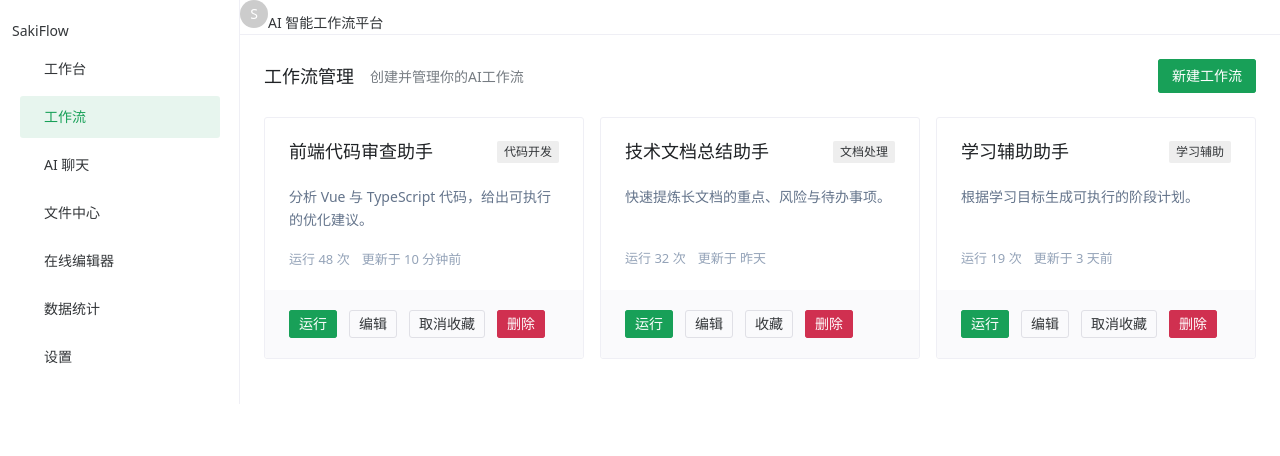
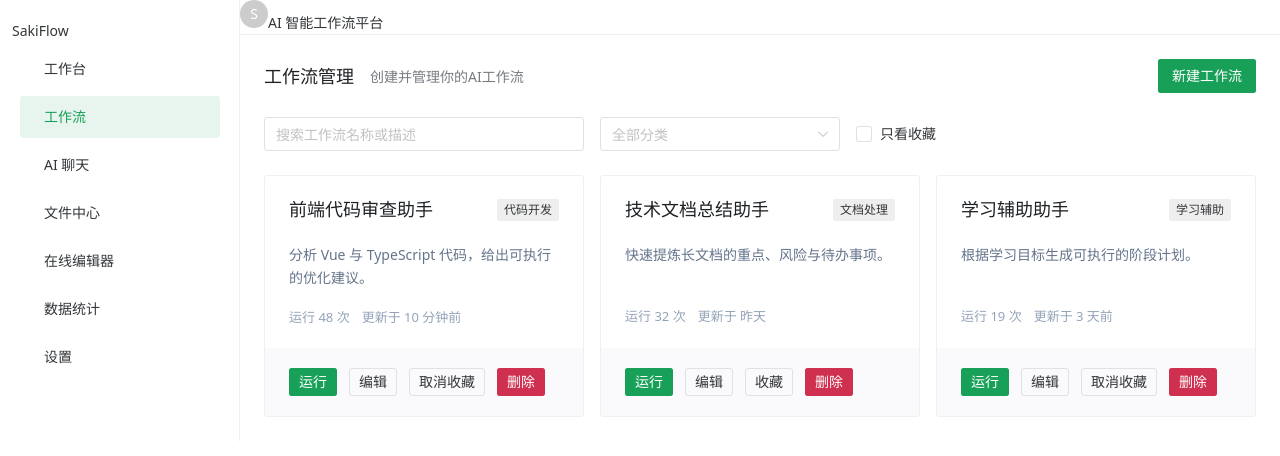
Before and after one commit to Azusa010/SakiFlow, a Vue app: page /workflow in a window 1280 px wide. Shown: the top 456 px of the page. Built offline with nearby package versions, Linux system fonts and the light colour scheme; sample sign-in values are in the browser's storage; the HTML template or start-up script is replaced by a standard one.

Commit message:
feat: 添加工作流筛选功能，支持按名称、描述和分类搜索；优化工作流管理界面

```diff
--- a/src/views/Dashboard.vue
+++ b/src/views/Dashboard.vue
@@ -12,6 +12,19 @@
         </NCard>
       </NGridItem>
     </NGrid>
+
+    <NCard title="快捷入口">
+      <div class="quick-actions">
+        <NButton type="primary" @click="handleQuickEntry('/workflow')">创建工作流</NButton>
+        <NButton @click="handleQuickEntry('/chat')">开始 AI 对话</NButton>
+        <NButton @click="handleQuickEntry('/files')">上传文件</NButton>
+        <NButton @click="handleQuickEntry('/editor')">打开编辑器</NButton>
+      </div>
+    </NCard>
+
+    <NCard title="近 7 天 AI 使用趋势">
+      <ChartPanel :labels="trendLabels" :values="trendValues" series-name="AI 调用次数" />
+    </NCard>
 
     <NCard title="最近任务" class="recent-task-card">
       <NList hoverable>
@@ -34,8 +47,9 @@
 <script lang="ts" setup>
 import { computed } from "vue";
 import { useUserStore } from "@/stores/user";
-import { NCard, NGrid, NGridItem, NList, NListItem, NStatistic, NTag } from "naive-ui";
-
+import { NButton, NCard, NGrid, NGridItem, NList, NListItem, NStatistic, NTag } from "naive-ui";
+import { useRouter } from "vue-router";
+import ChartPanel from "@/components/ChartPanel.vue";
 // 统计指标
 interface DashboardMetric {
   label: string;
@@ -51,6 +65,10 @@ interface RecentTask {
   status: '进行中' | '已完成'
 }
 
+const router = useRouter()
+function handleQuickEntry(path: string): void {
+  void router.push(path)
+}
 
 const userStore = useUserStore()
 
@@ -63,6 +81,10 @@ const metrics: DashboardMetric[] = [
   { label: '已分析文件', value: '24', description: '本月累计上传' },
   { label: 'Token 消耗', value: '86.5K', description: '本月累计消耗' },
 ]
+
+// Dashboard 最近七天 AI 调用趋势演示数据
+const trendLabels = ['周一', '周二', '周三', '周四', '周五', '周六', '周日']
+const trendValues = [12, 18, 14, 21, 16, 25, 30]
 
 const recentTasks: RecentTask[] = [
   {
@@ -139,4 +161,10 @@ const recentTasks: RecentTask[] = [
   color: var(--text-muted);
   font-size: 13px;
 }
+
+.quick-actions {
+  display: flex;
+  flex-wrap: wrap;
+  gap: 12px;
+}
 </style>
--- a/src/views/Workflow.vue
+++ b/src/views/Workflow.vue
@@ -1,21 +1,32 @@
 <template>
   <div class="workflow-page">
-    <NPageHeader title="工作流管理" subtitle="创建并管理你的AI工作流" >
+    <NPageHeader title="工作流管理" subtitle="创建并管理你的AI工作流">
       <template #extra>
         <NButton type="primary" @click="openCreateModal">新建工作流</NButton>
       </template>
     </NPageHeader>
+
+    <div class="workflow-filter">
+      <NInput v-model:value="searchKeyword" class="workflow-search" placeholder="搜索工作流名称或描述" clearable />
+
+      <NSelect v-model:value="selectedCategory" :options="categoryOptions" placeholder="全部分类" clearable
+        class="category-filter" />
+      <NCheckbox v-model:checked="favoriteOnly">只看收藏</NCheckbox>
+    </div>
+
     <NEmpty v-if="workflowStore.workflows.length === 0" description="还没有工作流，先创建一个吧" class="empty-state" />
+    <NEmpty v-else-if="filteredWorkflows.length === 0" description="当前筛选条件下没有工作流" class="empty-state"></NEmpty>
 
     <NGrid v-else cols="1 s:2 m:2 l:3" :x-gap="16" :y-gap="16" responsive="screen">
-      <NGridItem v-for="workflow in workflowStore.workflows" :key="workflow.id">
+      <NGridItem v-for="workflow in filteredWorkflows" :key="workflow.id">
         <WorkflowCard :workflow="workflow" @run="handleRun" @toggle-favorite="workflowStore.toggleFavorite"
-          @remove="workflowStore.removeWorkflow" @edit="openEditModal"/>
+          @remove="workflowStore.removeWorkflow" @edit="openEditModal" />
       </NGridItem>
     </NGrid>
 
 
-    <NModal v-model:show="showCreateModal" preset="card" :title="editingWorkflowId? '编辑工作流' : '新建工作流'" style="width: min(560px,calc(100vw - 32px));">
+    <NModal v-model:show="showCreateModal" preset="card" :title="editingWorkflowId ? '编辑工作流' : '新建工作流'"
+      style="width: min(560px,calc(100vw - 32px));">
       <NForm ref="formRef" :model="formValue" :rules="createRules">
         <NFormItem label="名称" path="name">
           <NInput v-model:value="formValue.name" placeholder="例如: 前端代码审查助手" />
@@ -25,14 +36,16 @@
           <NSelect v-model:value="formValue.category" :options="categoryOptions" />
         </NFormItem>
         <NFormItem label="描述" path="description">
-          <NInput v-model:value="formValue.description" type="textarea" :autosize="{minRows:2,maxRows:4}" placeholder="请输入工作流描述" />
+          <NInput v-model:value="formValue.description" type="textarea" :autosize="{ minRows: 2, maxRows: 4 }"
+            placeholder="请输入工作流描述" />
         </NFormItem>
 
         <NFormItem label="提示词" path="prompt">
-          <NInput v-model:value="formValue.prompt" type="textarea" :autosize="{minRows:3,maxRows:6}" placeholder="请输入提示词" />
+          <NInput v-model:value="formValue.prompt" type="textarea" :autosize="{ minRows: 3, maxRows: 6 }"
+            placeholder="请输入提示词" />
 
         </NFormItem>
-        <NButton type="primary" block @click="handleCreate">{{ editingWorkflowId? '编辑工作流' : '新建工作流' }}</NButton>
+        <NButton type="primary" block @click="handleCreate">{{ editingWorkflowId ? '编辑工作流' : '新建工作流' }}</NButton>
       </NForm>
 
     </NModal>
@@ -40,11 +53,13 @@
 </template>
 
 <script setup lang="ts">
-import { type WorkflowDraft,useWorkflowStore } from '@/stores/workflow';
+import { type WorkflowDraft, useWorkflowStore } from '@/stores/workflow';
 import { useRouter } from 'vue-router';
 import WorkflowCard from '@/components/WorkflowCard.vue';
-import { type FormRules,type FormInst, NButton, NEmpty, NGrid, NGridItem, NModal, NPageHeader, NForm, NFormItem, NInput, NSelect } from 'naive-ui';
-import { reactive, ref } from 'vue';
+import { type FormRules, type FormInst, NButton, NEmpty, NGrid, NGridItem, NModal, NPageHeader, NForm, NFormItem, NInput, NSelect, NCheckbox } from 'naive-ui';
+import { reactive, ref, computed } from 'vue';
+import { refDebounced } from '@vueuse/core';
+
 
 const workflowStore = useWorkflowStore();
 const router = useRouter();
@@ -65,6 +80,27 @@ const categoryOptions = [
   { label: '学习辅助', value: '学习辅助' },
 ]
 
+const searchKeyword = ref('')
+
+const debouncedSearchKeyword = refDebounced(searchKeyword, 300)
+
+
+const selectedCategory = ref<string | null>(null);
+
+const favoriteOnly = ref(false);
+
+const filteredWorkflows = computed(() => {
+  const keyword = debouncedSearchKeyword.value.trim().toLocaleLowerCase()
+  return workflowStore.workflows.filter(workflow => {
+    const matchesSearch = !keyword || workflow.name.toLowerCase().includes(keyword) || workflow.description.toLowerCase().includes(keyword)
+
+    const matchesCategory = !selectedCategory.value || workflow.category === selectedCategory.value
+
+    const mathcesFavorite = !favoriteOnly.value || workflow.isFavorite
+    return matchesCategory && mathcesFavorite && matchesSearch
+  })
+})
+
 // 表单验证规则
 const createRules: FormRules = {
   name: [{ required: true, message: '请输入工作流名称', trigger: 'blur' }],
@@ -84,28 +120,28 @@ function handleRun(id: string): void {
 // 打开创建工作流的弹窗
 function openCreateModal(): void {
   editingWorkflowId.value = null
-  Object.assign(formValue,{
-    name:'',
-    description:'',
-    category:'代码开发',
-    prompt:''
+  Object.assign(formValue, {
+    name: '',
+    description: '',
+    category: '代码开发',
+    prompt: ''
   })
 
   showCreateModal.value = true;
 }
 
-function openEditModal(id:string):void {
+function openEditModal(id: string): void {
   const workflow = workflowStore.workflows.find(workflow => workflow.id === id)
 
-  if(!workflow) return
+  if (!workflow) return
 
   editingWorkflowId.value = id
 
-  Object.assign(formValue,{
-    name:workflow.name,
-    description:workflow.description,
-    category:workflow.category,
-    prompt:workflow.prompt
+  Object.assign(formValue, {
+    name: workflow.name,
+    description: workflow.description,
+    category: workflow.category,
+    prompt: workflow.prompt
   })
 
   showCreateModal.value = true;
@@ -114,9 +150,9 @@ function openEditModal(id:string):void {
 async function handleCreate(): Promise<void> {
   await formRef.value?.validate()
 
-  if(editingWorkflowId.value) {
+  if (editingWorkflowId.value) {
     workflowStore.updateWorkflow(editingWorkflowId.value, formValue)
-  }else {
+  } else {
     workflowStore.createWorkflow(formValue)
   }
 
@@ -139,4 +175,19 @@ async function handleCreate(): Promise<void> {
 .empty-state {
   padding: 64px 0;
 }
+
+.workflow-filter {
+  display: flex;
+  align-items: center;
+  flex-wrap: wrap;
+  gap: 16px;
+}
+
+.category-filter {
+  width: min(240px, 100%);
+}
+
+.workflow-search {
+  width: min(320px, 100%);
+}
 </style>
```
